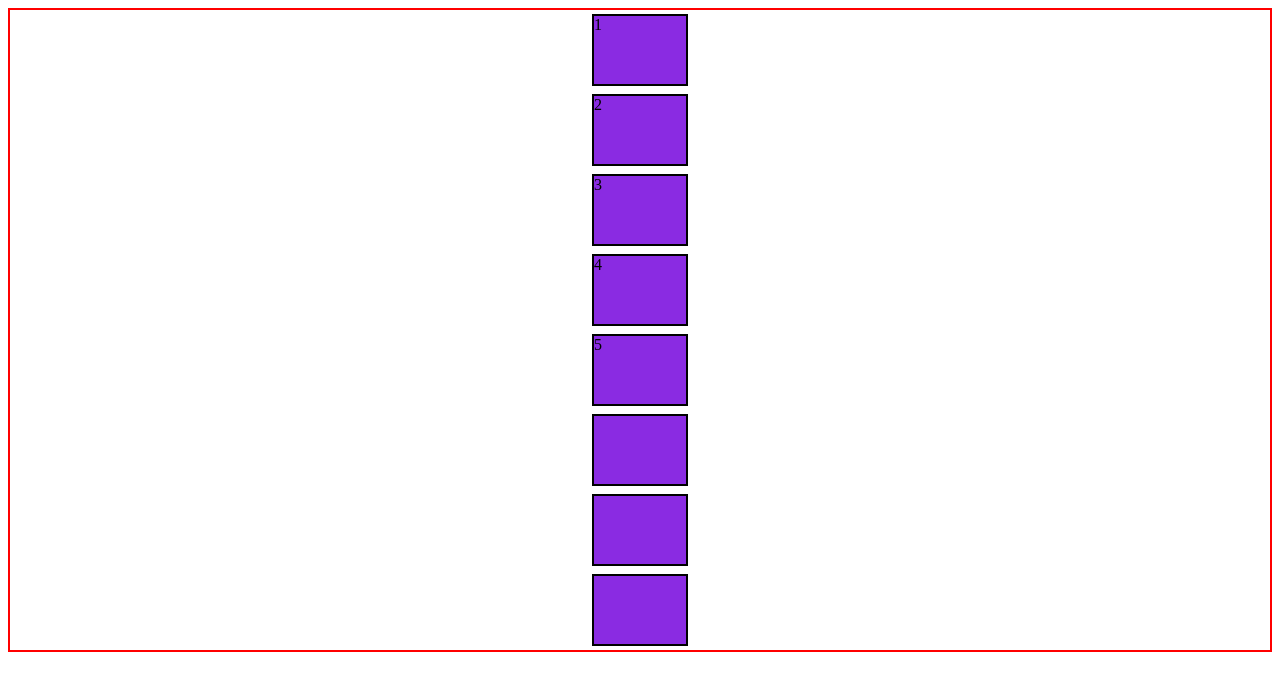
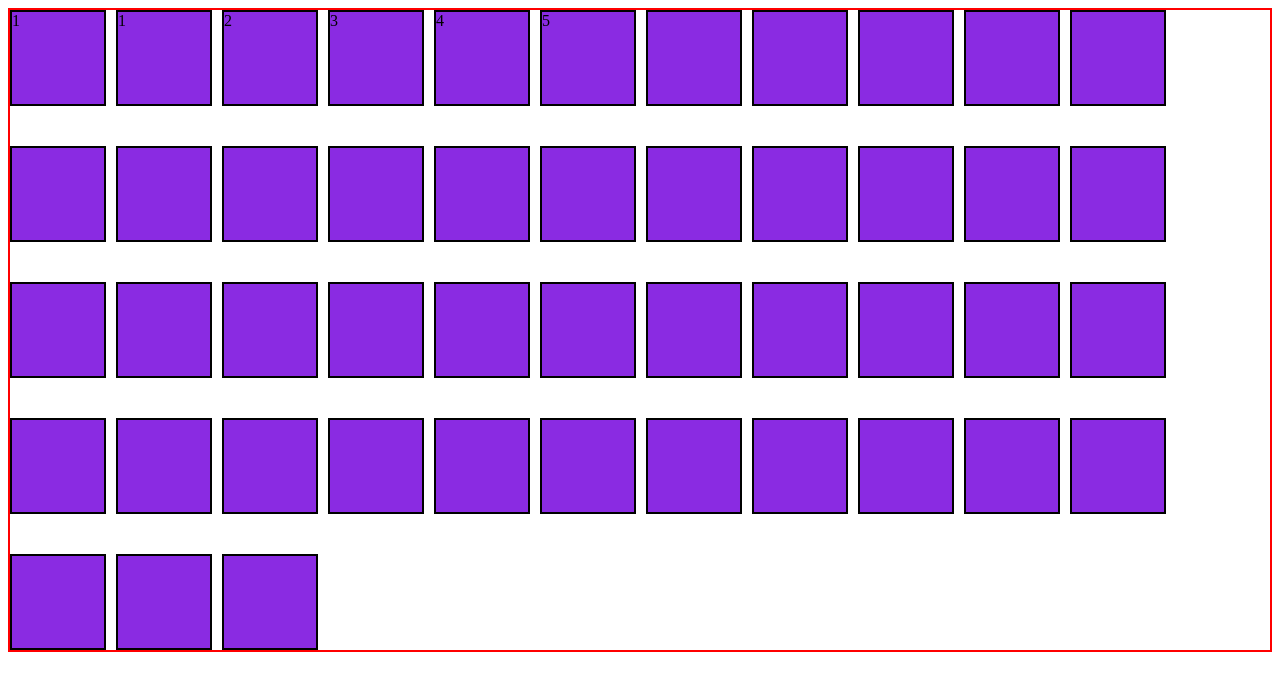
Before and after one commit to traptigithub/webdevelpoment, a plain HTML site: page CSS Flexbox/cssflexbox.html in a window 1280 px wide. Drawn offline with Linux system fonts and the light colour scheme.

Commit message:
updated cssflexbox.html

```diff
--- a/CSS Flexbox/cssflexbox.html
+++ b/CSS Flexbox/cssflexbox.html
@@ -8,17 +8,27 @@
       .container {
         border: 2px solid red;
         display: flex;
-        justify-content: center;
-        align-items: center;
+        align-content: center;
+
+        /* justify-content: center; */  /*saari properties container me lagti  hai */
+        /* align-items: center; */
         height: 80vh;
-        flex-direction: column;
+        /* flex-direction: column; */
+        /* flex-wrap: wrap;   /* ri properties container me lagti  hai */
+        /* there is no justify-items in flexbox */
+        flex-flow: row wrap;
+        /* gap: 30px; */
+        /* row-gap: 50px;
+        column-gap: 10px; */
+        gap: 40px 10px ;
+
       }
       .item {
         width: 92px;
         height: 92px;
         background-color: blueviolet;
         border: 2px solid black;
-        margin: 4px;
+        /* margin: 4px; */
       }
     </style>
   </head>
@@ -26,11 +36,14 @@
     <main>
       <div class="container">
           <div class="item">1</div>
+          <div class="item">1</div>
           <div class="item">2</div>
           <div class="item">3</div>
           <div class="item">4</div>
           <div class="item">5</div>
 
+          <div class="item"></div>
+          <div class="item"></div>
           <div class="item"></div>
           <div class="item"></div>
           <div class="item"></div>
@@ -43,8 +56,57 @@
           <div class="item"></div>
           <div class="item"></div>
           <div class="item"></div>
+          <div class="item"></div>
           <div class="item"></div> -->
-    </div>
+
+          <!-- <div class="item"></div>
+          <div class="item"></div>
+          <div class="item"></div>
+          <div class="item"></div>
+          <div class="item"></div>
+          <div class="item"></div>
+          <div class="item"></div>
+          <div class="item"></div>
+          <div class="item"></div>
+          <div class="item"></div>
+          <div class="item"></div> -->
+          <div class="item"></div>
+          <div class="item"></div>
+          <div class="item"></div>
+          <div class="item"></div>
+          <div class="item"></div>
+          <div class="item"></div>
+          <div class="item"></div>
+          <div class="item"></div>
+          <div class="item"></div>
+          <div class="item"></div>
+          <div class="item"></div>
+          <div class="item"></div>
+          <div class="item"></div>
+          <div class="item"></div>
+          <div class="item"></div>
+          <div class="item"></div>
+          <div class="item"></div>
+          <div class="item"></div>
+          <div class="item"></div>
+          <div class="item"></div>
+          <div class="item"></div>
+          <div class="item"></div>
+          <div class="item"></div>
+          <div class="item"></div>
+          <div class="item"></div>
+          <div class="item"></div>
+          <div class="item"></div>
+          <div class="item"></div>
+          <div class="item"></div>
+          <div class="item"></div>
+          <div class="item"></div>
+          <div class="item"></div>
+          <div class="item"></div>
+          <div class="item"></div>
+          <div class="item"></div>
+          <div class="item"></div>
+        </div>
     </main>
   </body>
 </html>
```
